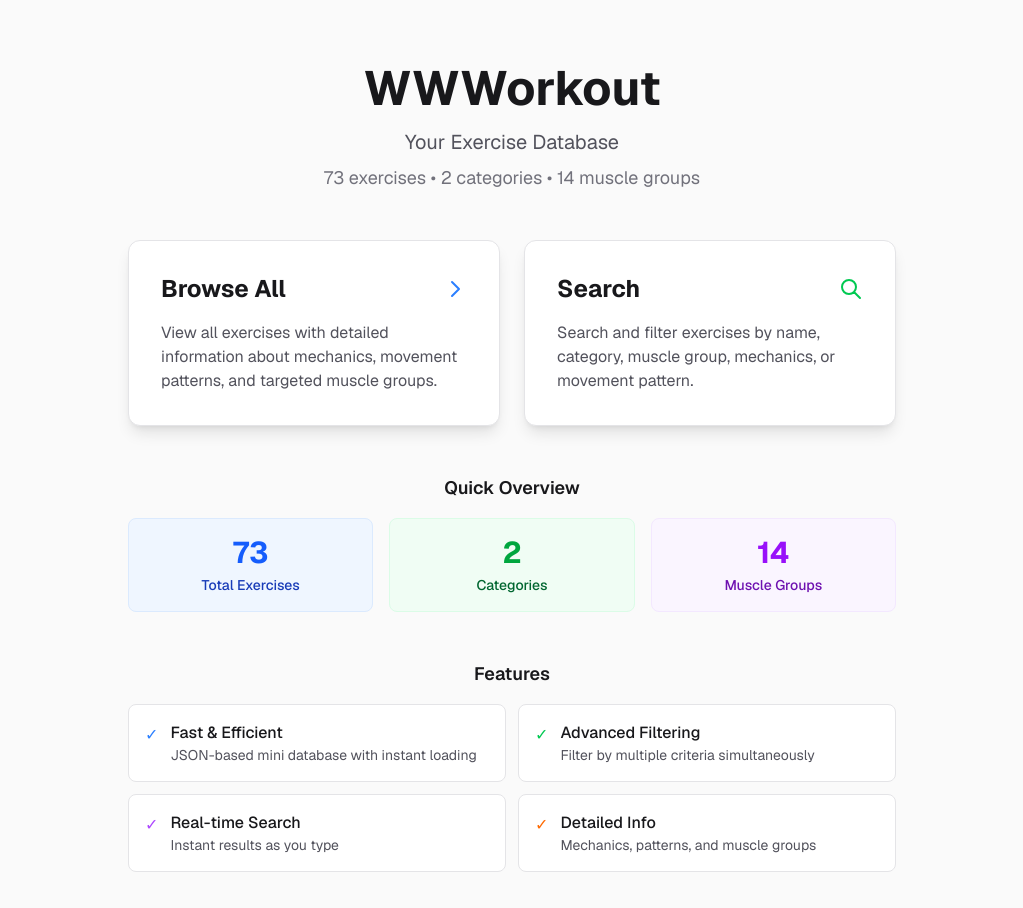
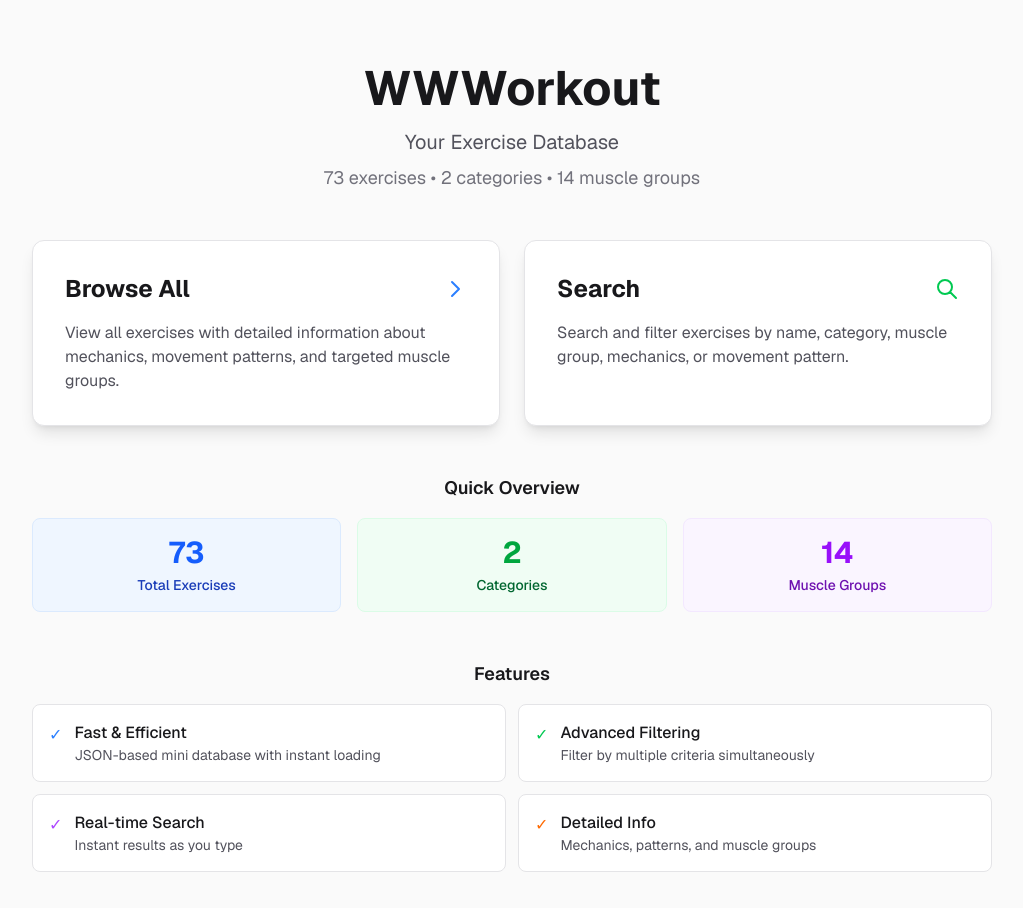
Before and after one commit to rannien/wwworkout, a Next.js app: page / in a window 1280 px wide. Shown: the top 908 px of the page, without its empty margins (128-1151 px from the left). Built offline with nearby package versions, Linux system fonts and the light colour scheme.

Commit message:
fix: page layout

```diff
--- a/app/components/ExerciseSearch.tsx
+++ b/app/components/ExerciseSearch.tsx
@@ -78,7 +78,7 @@ export default function ExerciseSearch() {
   const hasActiveFilters = query || selectedCategory || selectedMuscleGroup || selectedMechanics;
 
   return (
-    <div className="w-full max-w-6xl mx-auto p-6">
+    <div className="w-full">
       <div className="bg-white dark:bg-zinc-800 rounded-lg shadow-lg p-6 mb-6">
         <h2 className="text-2xl font-bold mb-6 text-zinc-900 dark:text-zinc-50">
           Search Exercises
--- a/app/exercises/page.tsx
+++ b/app/exercises/page.tsx
@@ -9,7 +9,7 @@ export default function ExercisesPage() {
 
   return (
     <div className="min-h-screen bg-zinc-50 dark:bg-zinc-900">
-      <div className="container mx-auto p-8 max-w-7xl">
+      <div className="container mx-auto p-8 max-w-5xl">
         <h1 className="text-4xl font-bold mb-8 text-zinc-900 dark:text-zinc-50">
           Exercise Database
         </h1>
--- a/app/exercises/search/page.tsx
+++ b/app/exercises/search/page.tsx
@@ -3,7 +3,7 @@ import ExerciseSearch from '@/app/components/ExerciseSearch';
 export default function SearchPage() {
   return (
     <div className="min-h-screen bg-zinc-50 dark:bg-zinc-900 py-8">
-      <div className="container mx-auto">
+      <div className="container mx-auto max-w-5xl px-8">
         <div className="mb-8 text-center">
           <h1 className="text-4xl font-bold mb-2 text-zinc-900 dark:text-zinc-50">
             Exercise Search
--- a/app/page.tsx
+++ b/app/page.tsx
@@ -7,8 +7,8 @@ export default function Home() {
   const muscleGroups = getUniqueMuscleGroups();
 
   return (
-    <div className="flex min-h-screen items-center justify-center bg-zinc-50 dark:bg-zinc-900 font-sans">
-      <main className="flex min-h-screen w-full max-w-5xl flex-col items-center justify-center py-16 px-8 sm:px-16">
+    <div className="min-h-screen bg-zinc-50 dark:bg-zinc-900 font-sans">
+      <main className="flex min-h-screen w-full max-w-5xl flex-col items-center justify-center py-16 px-8 mx-auto">
         <div className="text-center mb-12">
           <h1 className="text-5xl font-bold mb-4 text-zinc-900 dark:text-zinc-50">
             WWWorkout
@@ -22,7 +22,7 @@ export default function Home() {
         </div>
 
         {/* Main Action Cards */}
-        <div className="grid gap-6 md:grid-cols-2 w-full max-w-3xl mb-12">
+        <div className="grid gap-6 md:grid-cols-2 w-full mb-12">
           <Link
             href="/exercises"
             className="group bg-white dark:bg-zinc-800 rounded-xl p-8 shadow-lg hover:shadow-xl transition-all duration-200 border border-zinc-200 dark:border-zinc-700 hover:scale-105"
@@ -69,7 +69,7 @@ export default function Home() {
         </div>
 
         {/* Quick Stats */}
-        <div className="w-full max-w-3xl">
+        <div className="w-full">
           <h3 className="text-lg font-semibold mb-4 text-zinc-900 dark:text-zinc-50 text-center">
             Quick Overview
           </h3>
@@ -102,7 +102,7 @@ export default function Home() {
         </div>
 
         {/* Features */}
-        <div className="mt-12 w-full max-w-3xl">
+        <div className="mt-12 w-full">
           <h3 className="text-lg font-semibold mb-4 text-zinc-900 dark:text-zinc-50 text-center">
             Features
           </h3>
```
